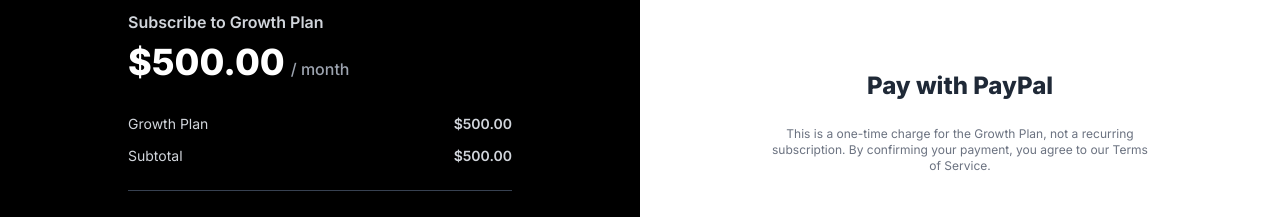
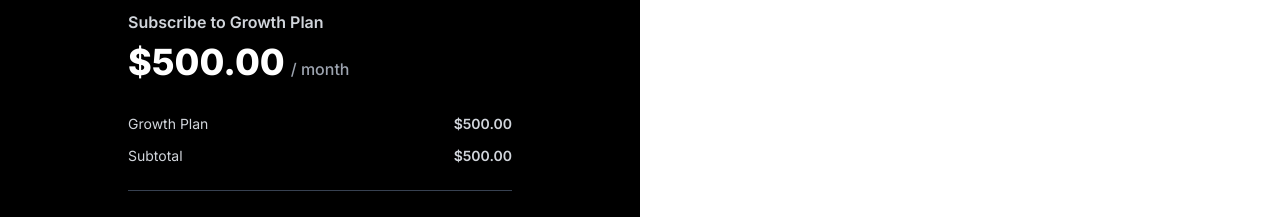
Before and after one commit to justin55afdfdsf5ds45f4ds5f45ds4/empusaaiimproved-fb, a Next.js app: page /checkout in a window 1280 px wide. Shown: the part 278-495 px from the top of the page. Built offline with nearby package versions, Linux system fonts and the light colour scheme; no server answers.

Commit message:
Update page.tsx

```diff
--- a/app/checkout/page.tsx
+++ b/app/checkout/page.tsx
@@ -67,8 +67,8 @@ export default function CheckoutPage() {
       </section>
 
       {/* Right Panel */}
-      <section className="w-full lg:w-1/2 h-[50vh] lg:h-full bg-white flex flex-col items-center justify-center p-8 overflow-y-auto">
-        <div className="w-full max-w-sm text-center">
+      <section className="w-full lg:w-1/2 h-[50vh] lg:h-full bg-white flex flex-col items-center justify-start p-8 overflow-y-auto">
+        <div className="w-full max-w-sm text-center" style={{ minHeight: 0, height: '100%', overflow: 'visible' }}>
           {paymentStatus === 'paying' ? (
             <PayPalScriptProvider options={{ "client-id": PAYPAL_CLIENT_ID, currency: "USD" }}>
               <h2 className="text-2xl font-extrabold text-gray-800 mb-6">Pay with PayPal</h2>
```
